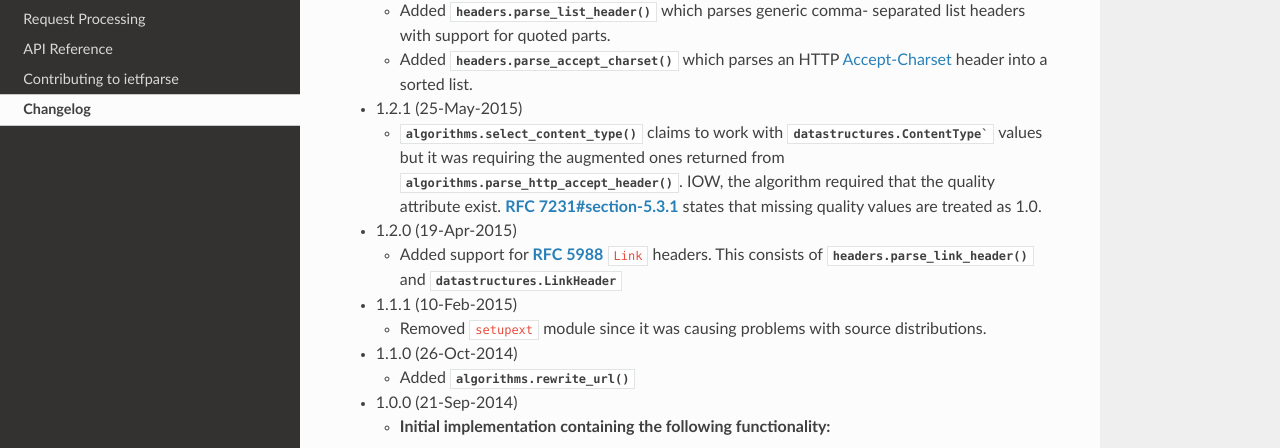
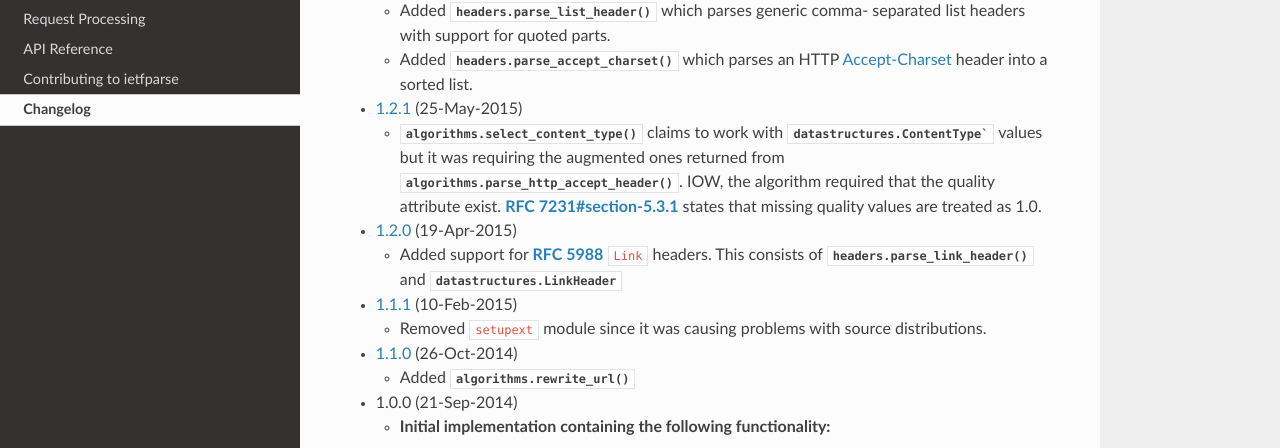
Before and after one commit to dave-shawley/ietfparse, a Sphinx documentation site: the page built from docs/changelog.rst, in a window 1280 px wide and 975 px high. Shown: the part 185-633 px from the top of the window. Built offline with Sphinx 7.4.7 and the Read the Docs theme 2.0.0, drawn with Linux system fonts in a browser that asks for light colours.

```diff
--- a/docs/changelog.rst
+++ b/docs/changelog.rst
@@ -10,7 +10,7 @@ Changelog
   - Added :func:`headers.parse_accept_charset` which parses an HTTP
     `Accept-Charset`_ header into a sorted list.
 
-* 1.2.1 (25-May-2015)
+* `1.2.1`_ (25-May-2015)
 
   - :func:`algorithms.select_content_type` claims to work with
     :class:`datastructures.ContentType`` values but it was requiring
@@ -19,17 +19,17 @@ Changelog
     :rfc:`7231#section-5.3.1` states that missing quality values are
     treated as 1.0.
 
-* 1.2.0 (19-Apr-2015)
+* `1.2.0`_ (19-Apr-2015)
 
   - Added support for :rfc:`5988` ``Link`` headers.  This consists
     of :func:`headers.parse_link_header` and :class:`datastructures.LinkHeader`
 
-* 1.1.1 (10-Feb-2015)
+* `1.1.1`_ (10-Feb-2015)
 
   - Removed ``setupext`` module since it was causing problems with
     source distributions.
 
-* 1.1.0 (26-Oct-2014)
+* `1.1.0`_ (26-Oct-2014)
 
   - Added :func:`algorithms.rewrite_url`
 
```
Also changed, not shown: other parts of docs/changelog.rst (+5 -0 lines).
